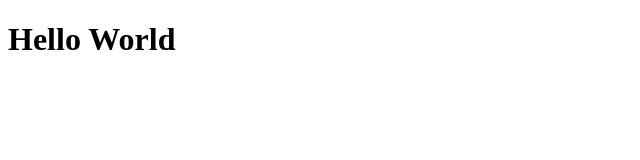
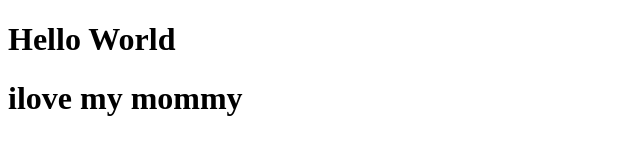
Before and after one commit to shiningfury/1project, a plain HTML site: page index.html in a window 1280 px wide. Shown: the whole page, without its empty margins (0-640 px from the left). Drawn offline with Linux system fonts and the light colour scheme.

Commit message:
new title

```diff
--- a/index.html
+++ b/index.html
@@ -8,5 +8,6 @@
 </head>
 <body>
     <h1>Hello World</h1>
+    <h1>ilove my mommy</h1>
 </body>
 </html>
```
